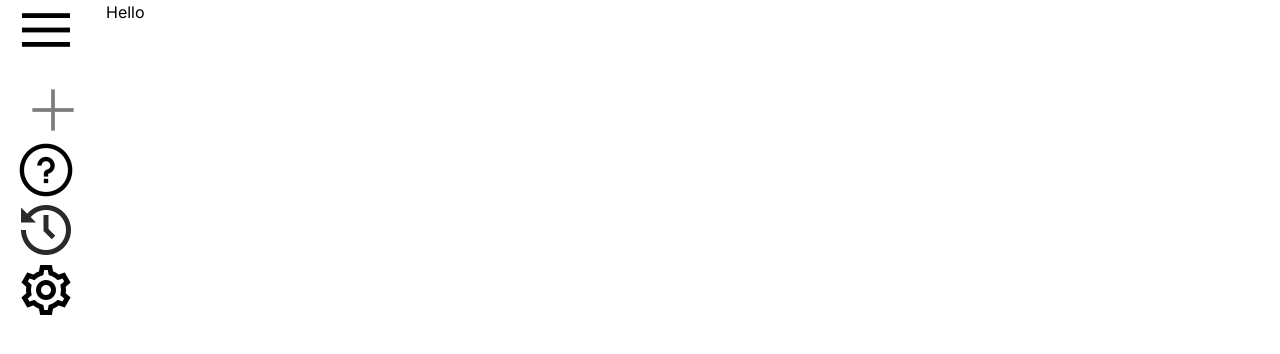
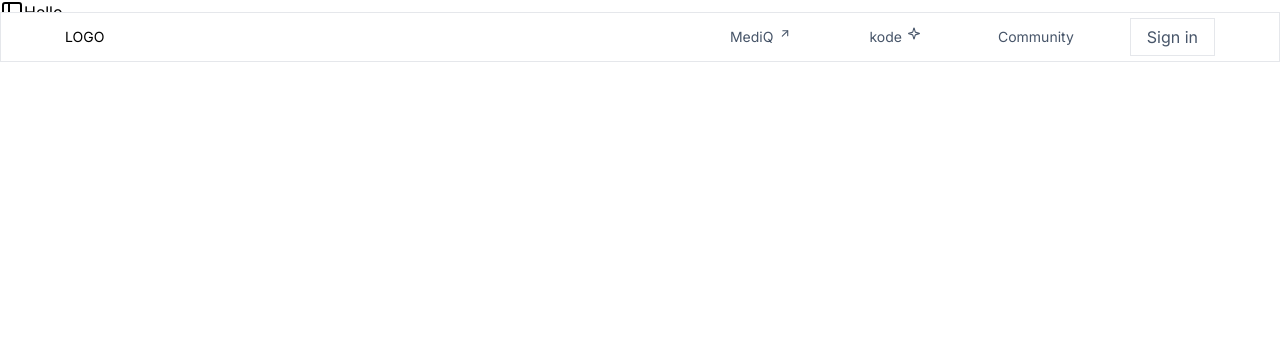
Before and after one commit to kodecosmo/MediQ-Chat, a Next.js app: page / in a window 1280 px wide. Shown: the top 354 px of the page. Built offline with nearby package versions, Linux system fonts and the light colour scheme; no server answers.

Commit message:
chore: Update page layout with sidebar component and user name display

```diff
--- a/src/app/page.tsx
+++ b/src/app/page.tsx
@@ -1,10 +1,11 @@
 "use client";
 import Image from "next/image";
 import { useUser } from "@clerk/nextjs";
-import { userAgent } from "next/server";
+import { Navbar } from "@/components/navbar";
+import { Sidebar } from "lucide-react";
 
-import { Sidebar } from "../components/sidebar";
-import { Navbar } from "../components/navbar";
+
+
 
 
 export default function Home() {
@@ -13,10 +14,10 @@ export default function Home() {
   return (
     <>
 
-      {/* <Navbar /> */}
+     <Navbar />
 
       <main className="flex ">
-        <Sidebar />
+       <Sidebar />
 
         Hello {user && user.fullName}
       </main>
```
